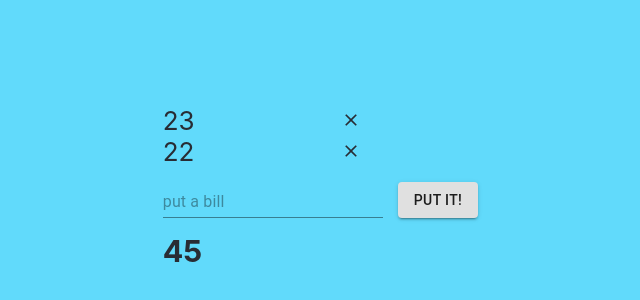
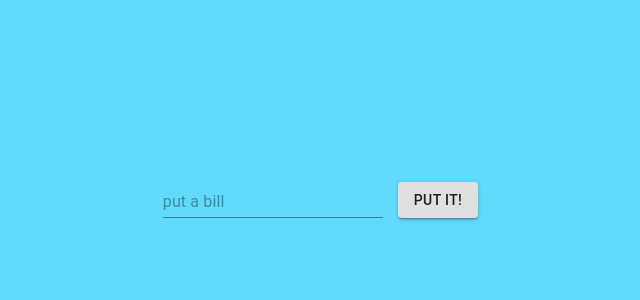
Before and after one commit to robpwatkins/budget-list, a React (Create React App) app: page / in a window 1280 px wide. Shown: the part 192-492 px from the top of the page, without its empty margins (312-952 px from the left). Built offline with nearby package versions, Linux system fonts and the light colour scheme.

Commit message:
reset state to where it should be

```diff
--- a/src/App.js
+++ b/src/App.js
@@ -13,7 +13,7 @@ const StyledDiv = styled.div`
 `
 
 const App = () => {
-  const [bills, setBills] = useState([22, 23]);
+  const [bills, setBills] = useState([]);
 
   return (
     <div className="App">
```
